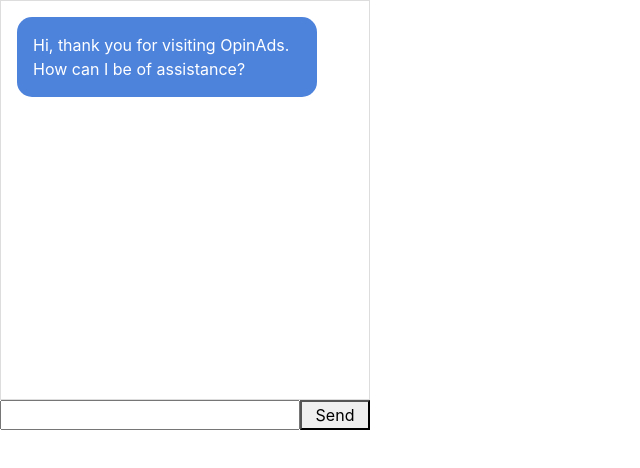
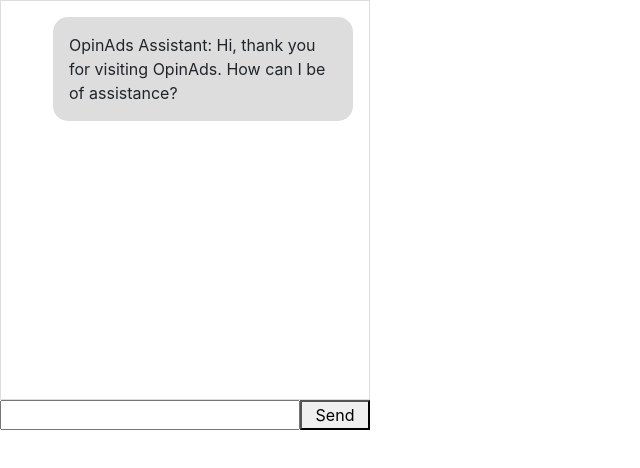
Before and after one commit to rcereghini/opin-chatbot, a plain HTML site: page index.html in a window 1280 px wide. Shown: the whole page, without its empty margins (0-640 px from the left). Drawn offline with nearby package versions, Linux system fonts and the light colour scheme.

Commit message:
Fixed the initial response

```diff
--- a/index.html
+++ b/index.html
@@ -177,5 +177,5 @@
         </div>
 	</div>
 </body>
-<script>setResponse('Hi, thank you for visiting OpinAds. How can I be of assistance?')</script>
+<script>setResponse('OpinAds Assistant: Hi, thank you for visiting OpinAds. How can I be of assistance?')</script>
 </html>
```
